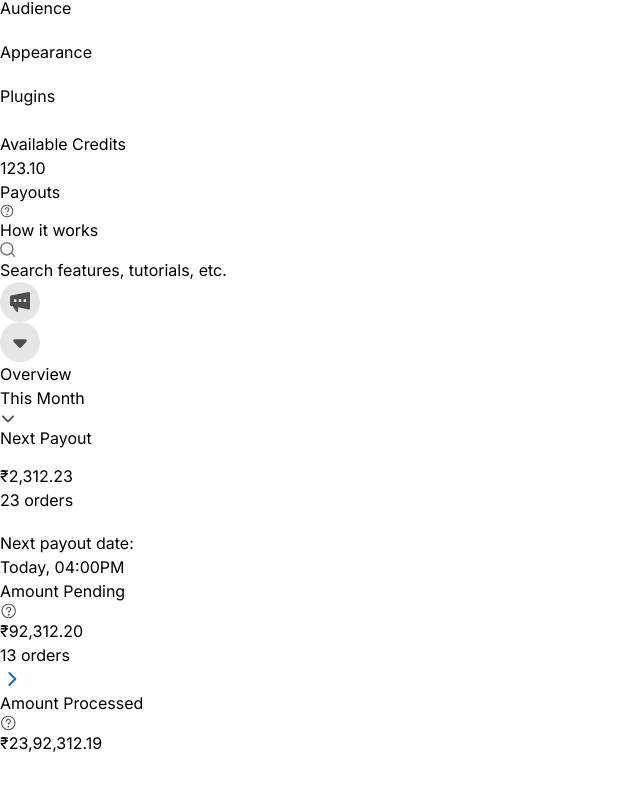
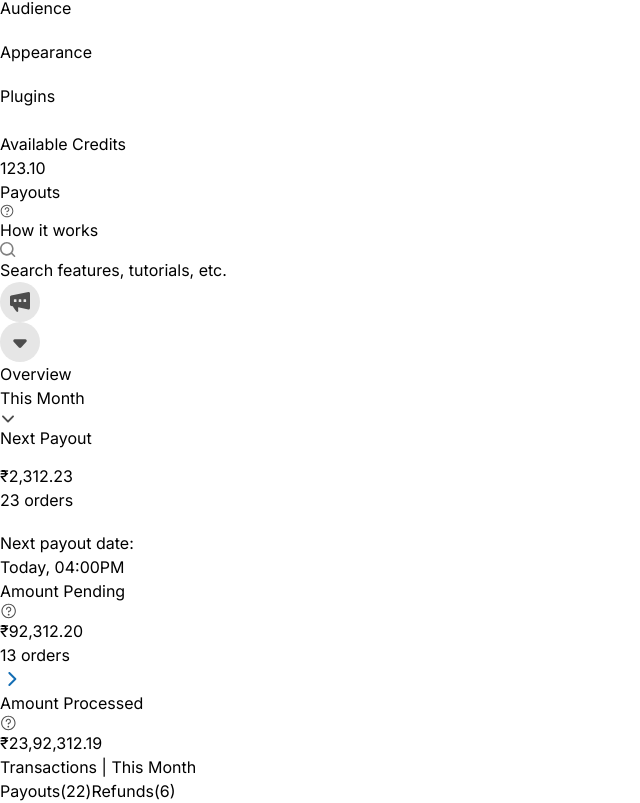
Before and after one commit to Abhinav-6/dukaan-payment-dashboard, a React (Vite) app: page / in a window 1280 px wide. Shown: the part 1547-2350 px from the top of the page, without its empty margins (0-640 px from the left). Before the commit the page ends 2302 px from the top, so only its background shows below. Built offline with nearby package versions, Linux system fonts and the light colour scheme.

Commit message:
extra ui finished

```diff
--- a/src/components/Main.tsx
+++ b/src/components/Main.tsx
@@ -6,6 +6,16 @@ export default function Main() {
     <div className="ml-64 bg-[rgba(255,255,255,0.95)]">
       <Header />
       <Overview />
+      <div className="pb-6 pt-8 px-8 flex flex-col gap-5">
+        <h4 className="font-medium text-2xl text-[#1A181E] m-0 p-0">
+          Transactions | This Month
+        </h4>
+        <div className="flex items-center gap-2">
+          <button className="rounded-2xl px-2 py-1 bg-gray-300 opacity-80">Payouts(22)</button>
+          <button className="rounded-2xl px-2 py-1 bg-[#146EB4] text-white">Refunds(6)</button>
+        </div>
+      </div>
+
     </div>
   );
 }
```
